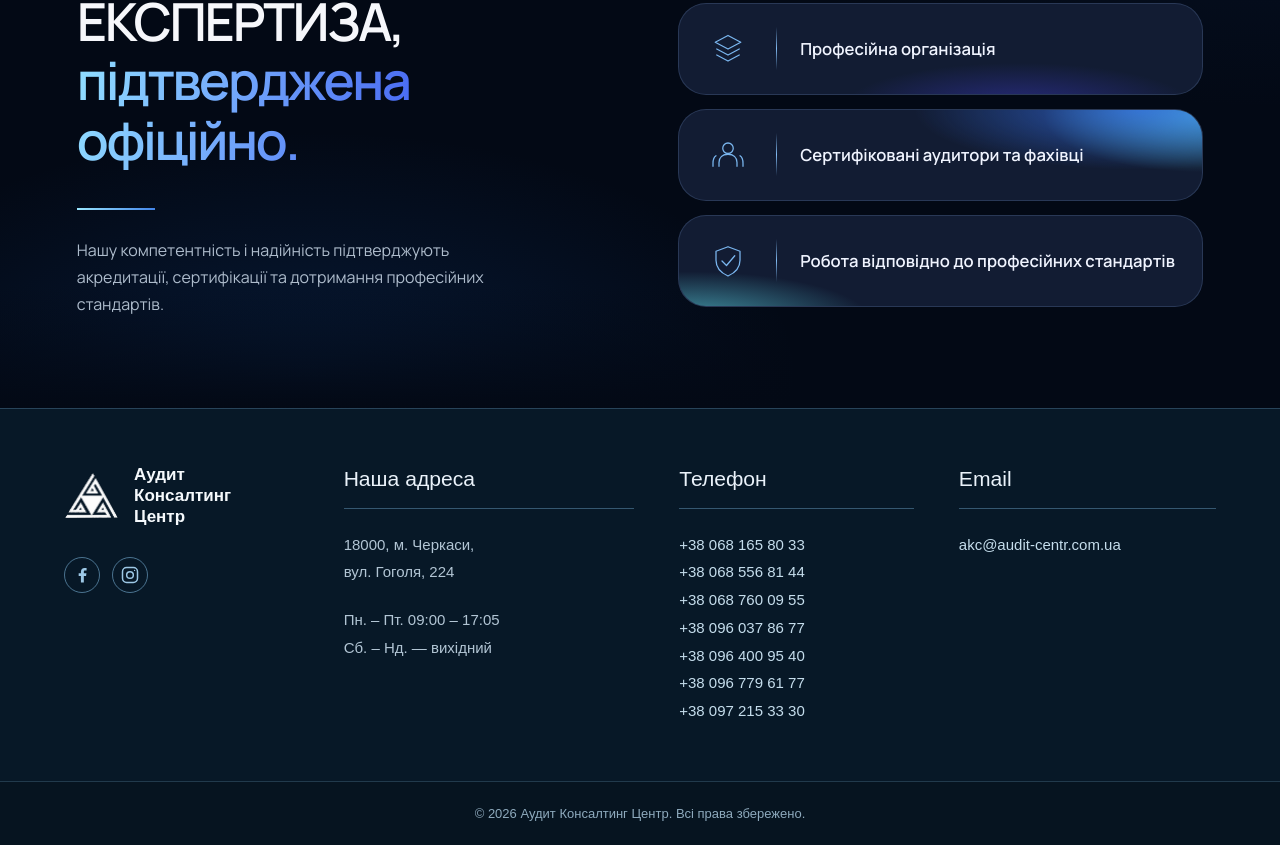
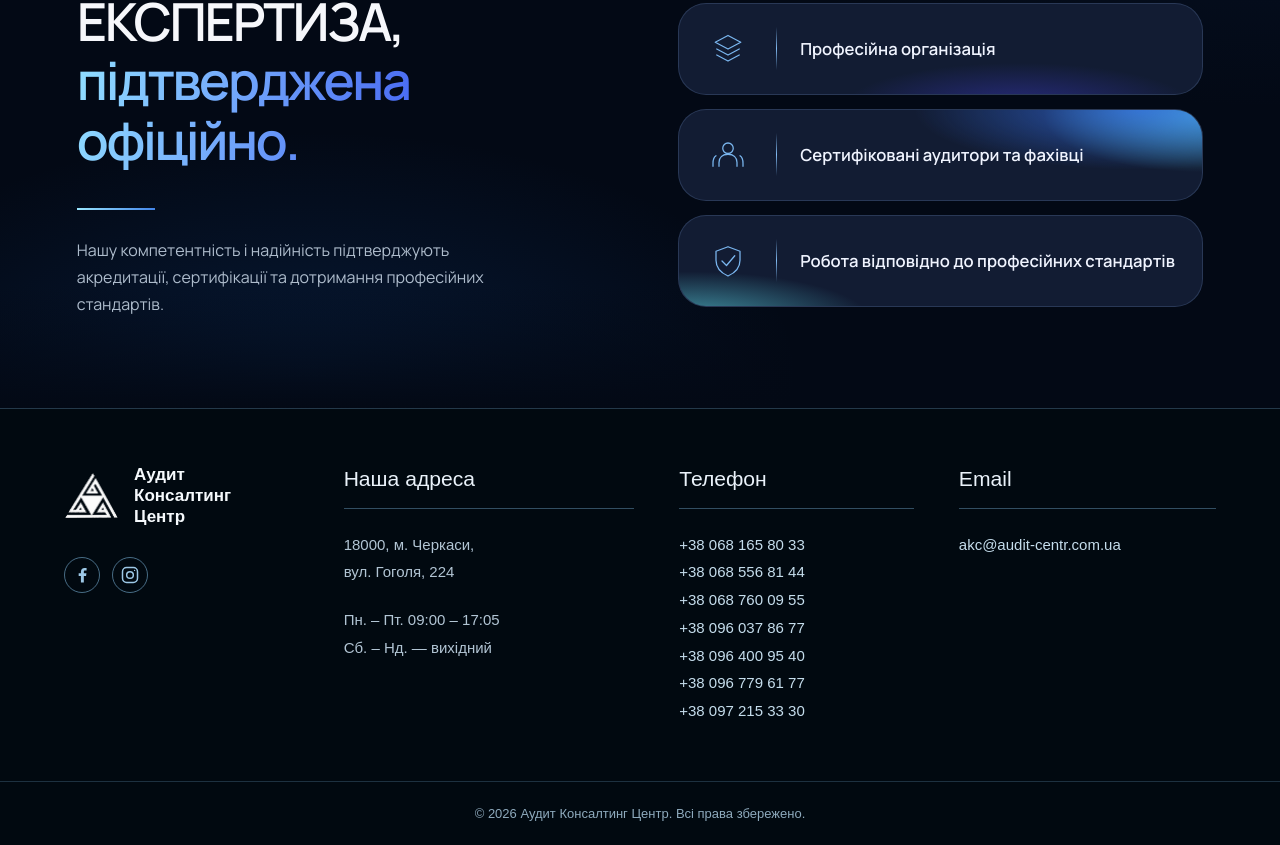
Before and after one commit to dnagorna3817-spec/website_akc_main, a Next.js app: page / in a window 1280 px wide. Shown: the part 3296-4141 px from the top of the page. Built offline with nearby package versions, Linux system fonts and the light colour scheme.

Commit message:
Match global footer background to website and size social icons

```diff
--- a/app/components/SiteFooter.css
+++ b/app/components/SiteFooter.css
@@ -1,4 +1,4 @@
-.akc-site-footer{position:relative;z-index:5;width:100%;flex-shrink:0;background:#071827;color:#eaf2fa;border-top:1px solid rgba(117,170,207,.3);font-family:Arial,Helvetica,sans-serif}
+.akc-site-footer{position:relative;z-index:5;width:100%;flex-shrink:0;background:var(--background,#010910);color:#eaf2fa;border-top:1px solid rgba(117,170,207,.3);font-family:Arial,Helvetica,sans-serif}
 .akc-site-footer *{box-sizing:border-box}
 .akc-site-footer__inner{max-width:1500px;margin:0 auto;padding:56px clamp(24px,5vw,80px);display:grid;grid-template-columns:1.05fr 1.3fr 1.05fr 1.15fr;gap:clamp(24px,3.5vw,65px)}
 .akc-site-footer__brand>a{display:flex;align-items:center;gap:12px;color:#f5f9fc;text-decoration:none;font-size:17px;font-weight:650;line-height:1.22}
@@ -13,6 +13,9 @@
 .akc-site-footer__column ul{list-style:none;margin:0;padding:0}
 .akc-site-footer__column a{color:#c5ddec;text-decoration:none;overflow-wrap:anywhere}
 .akc-site-footer__column a:hover{text-decoration:underline;color:#fff}
-.akc-site-footer__bottom{padding:22px 20px;border-top:1px solid rgba(130,189,230,.22);text-align:center;font-size:13px;color:#8eaabd;background:#061420}
+.akc-site-footer__bottom{padding:22px 20px;border-top:1px solid rgba(130,189,230,.22);text-align:center;font-size:13px;color:#8eaabd;background:var(--background,#010910)}
 @media(max-width:900px){.akc-site-footer__inner{grid-template-columns:repeat(2,minmax(0,1fr));gap:36px}}
 @media(max-width:560px){.akc-site-footer__inner{grid-template-columns:1fr;padding:38px 24px;gap:30px}.akc-site-footer__column h2{margin-bottom:12px}.akc-site-footer__brand>a{font-size:16px}}
+
+/* Keep footer and page on the same navy canvas. */
+.akc-site-footer__socials svg{display:block;width:20px;height:20px}
```
